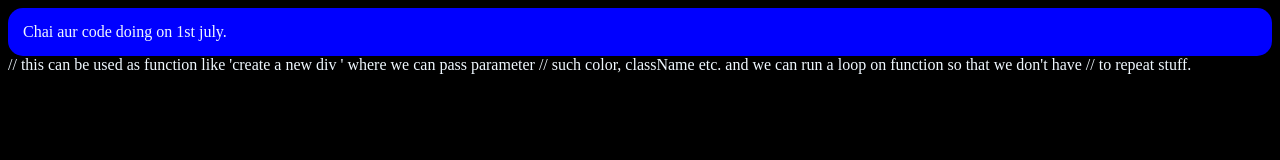
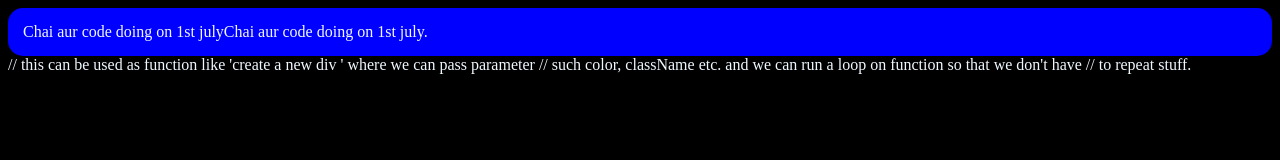
Before and after one commit to Alok-kumar-2004/js-Alokkumar-yt, a plain HTML site: page 06_DOM/03_three.html in a window 1280 px wide. Drawn offline with Linux system fonts and the light colour scheme.

Commit message:
dom done

```diff
--- a/06_DOM/03_three.html
+++ b/06_DOM/03_three.html
@@ -17,8 +17,10 @@
         div.style.padding='15px'
         div.style.borderRadius='15px'
         // div.innerText='Chai aur code doing on 1st july. 'OR
-        const addText = document.createTextNode("Chai aur code doing on 1st july.")
+        const addText = document.createTextNode(`Chai aur code doing on 1st july`)
+        const addText2 = document.createTextNode("Chai aur code doing on 1st july.")
         div.appendChild(addText)
+        div.appendChild(addText2)
         document.body.appendChild(div)
 
     </script>
```
